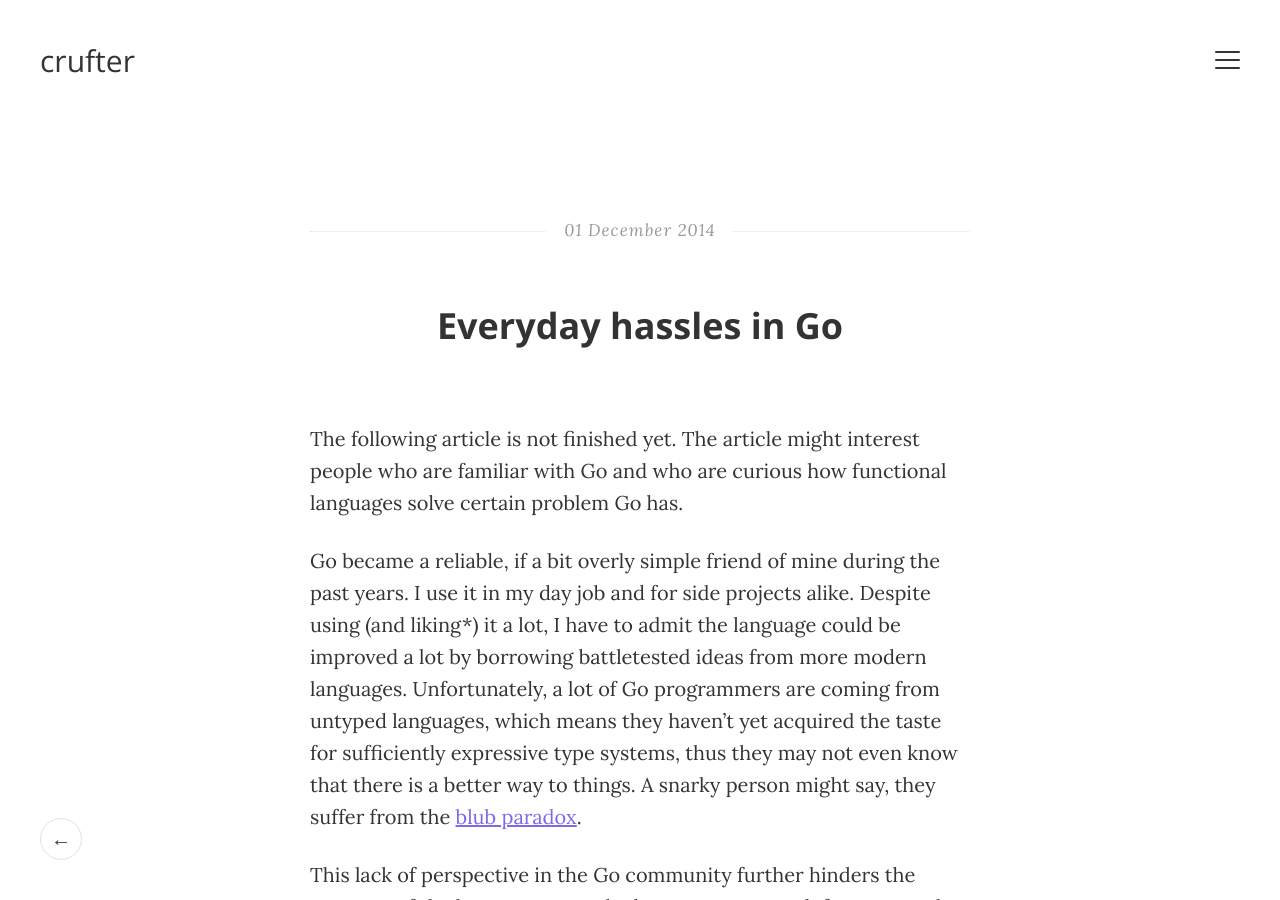
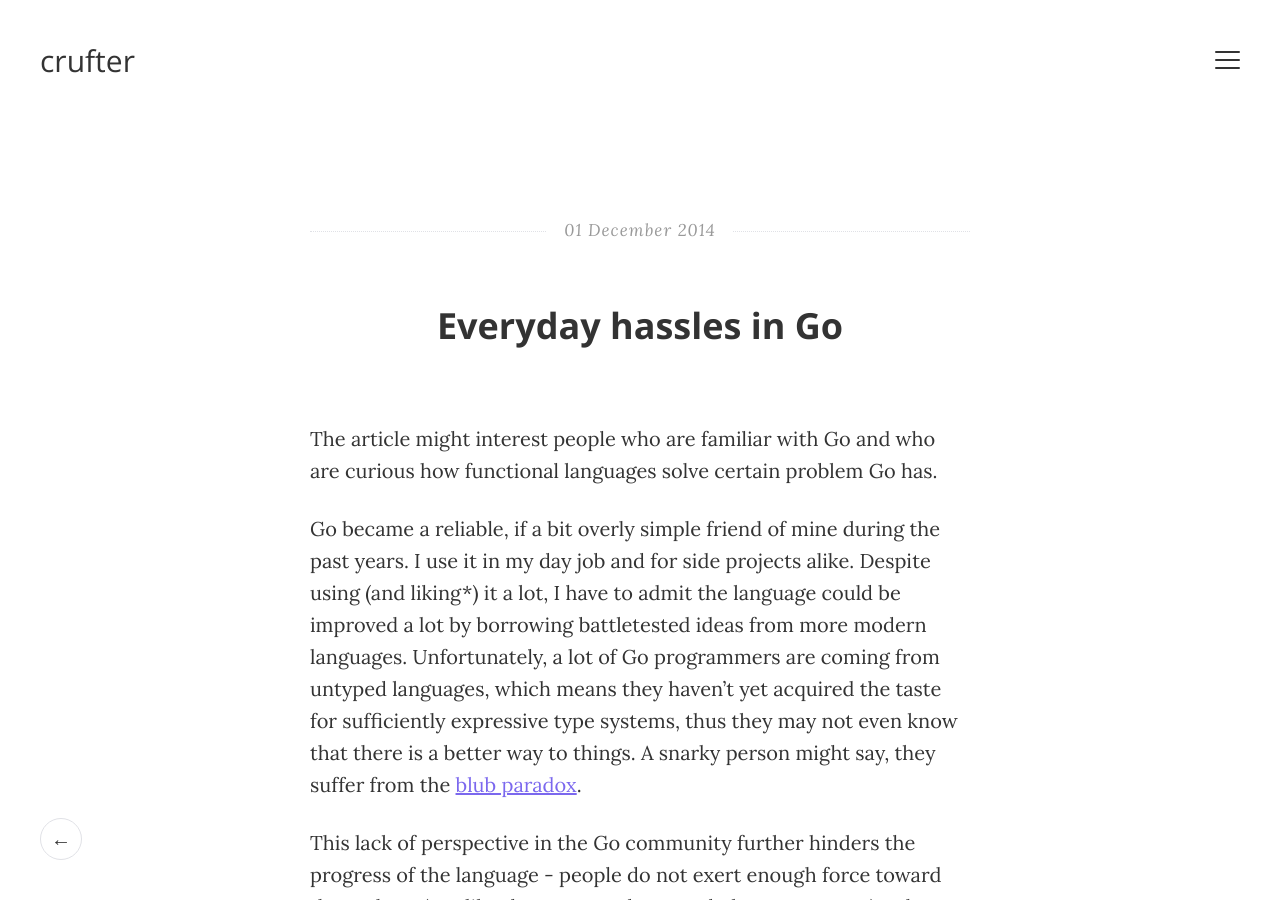
Before and after one commit to awkwordplay/awkwordplay.github.io, a Jekyll site: the page built from _posts/2014-12-01-everyday-hassles-in-go.markdown, in a window 1280 px wide and 900 px high. Built offline with Jekyll 4.4.1, drawn with Linux system fonts in a browser that asks for light colours.

Commit message:
Remove first line

```diff
--- a/_posts/2014-12-01-everyday-hassles-in-go.markdown
+++ b/_posts/2014-12-01-everyday-hassles-in-go.markdown
@@ -4,7 +4,7 @@ title:  "Everyday hassles in Go"
 date:   2014-12-01
 ---
 
-The following article is not finished yet. The article might interest people who are familiar with Go and who are curious how functional languages solve certain problem Go has.
+The article might interest people who are familiar with Go and who are curious how functional languages solve certain problem Go has.
 
 Go became a reliable, if a bit overly simple friend of mine during the past years. I use it in my day job and for side projects alike. Despite using (and liking*) it a lot, I have to admit the language could be improved a lot by borrowing battletested ideas from more modern languages. Unfortunately, a lot of Go programmers are coming from untyped languages, which means they haven't yet acquired the taste for sufficiently expressive type systems, thus they may not even know that there is a better way to things. A snarky person might say, they suffer from the <a href="http://www.paulgraham.com/avg.html">blub paradox</a>.
 
```
